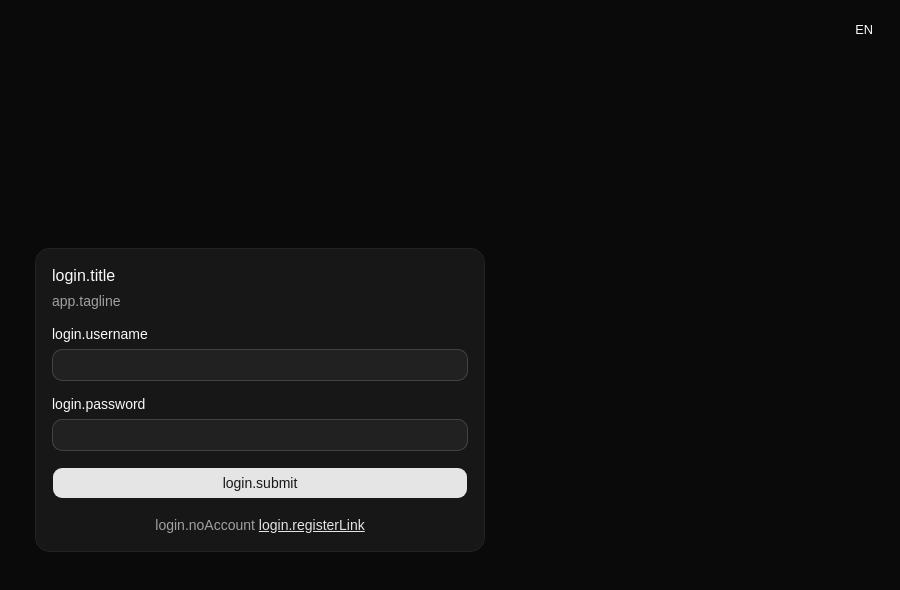
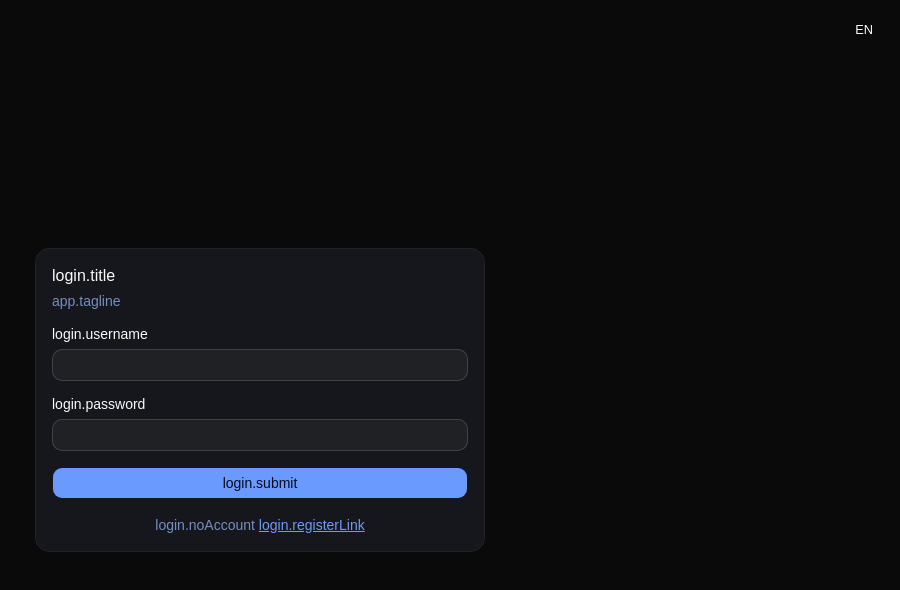
Before and after one commit to VitekHub/cipher-note, a React (Vite) app: page /login in a window 1280 px wide. Shown: the top 590 px of the page, without its empty margins (380-1280 px from the left). Built offline with nearby package versions, Linux system fonts and the light colour scheme; no server answers; what i18next-resources-to-backend would draw is missing.

Commit message:
feat: inject indigo-violet chroma into color system and add text-balance to heading

```diff
--- a/src/app/styles/globals.css
+++ b/src/app/styles/globals.css
@@ -55,66 +55,66 @@
   --card-foreground: oklch(0.145 0 0);
   --popover: oklch(1 0 0);
   --popover-foreground: oklch(0.145 0 0);
-  --primary: oklch(0.205 0 0);
+  --primary: oklch(0.4 0.16 264);
   --primary-foreground: oklch(0.985 0 0);
-  --secondary: oklch(0.97 0 0);
-  --secondary-foreground: oklch(0.205 0 0);
-  --muted: oklch(0.97 0 0);
-  --muted-foreground: oklch(0.556 0 0);
-  --accent: oklch(0.97 0 0);
-  --accent-foreground: oklch(0.205 0 0);
+  --secondary: oklch(0.97 0.005 264);
+  --secondary-foreground: oklch(0.25 0.12 264);
+  --muted: oklch(0.96 0.008 264);
+  --muted-foreground: oklch(0.5 0.08 264);
+  --accent: oklch(0.96 0.01 264);
+  --accent-foreground: oklch(0.25 0.12 264);
   --destructive: oklch(0.577 0.245 27.325);
   --border: oklch(0.922 0 0);
   --input: oklch(0.922 0 0);
-  --ring: oklch(0.708 0 0);
-  --chart-1: oklch(0.87 0 0);
-  --chart-2: oklch(0.556 0 0);
-  --chart-3: oklch(0.439 0 0);
-  --chart-4: oklch(0.371 0 0);
-  --chart-5: oklch(0.269 0 0);
+  --ring: oklch(0.55 0.14 264);
+  --chart-1: oklch(0.55 0.16 264);
+  --chart-2: oklch(0.55 0.14 300);
+  --chart-3: oklch(0.6 0.14 190);
+  --chart-4: oklch(0.6 0.14 150);
+  --chart-5: oklch(0.65 0.15 70);
   --radius: 0.625rem;
-  --sidebar: oklch(0.985 0 0);
+  --sidebar: oklch(0.985 0.005 264);
   --sidebar-foreground: oklch(0.145 0 0);
-  --sidebar-primary: oklch(0.205 0 0);
+  --sidebar-primary: oklch(0.4 0.16 264);
   --sidebar-primary-foreground: oklch(0.985 0 0);
-  --sidebar-accent: oklch(0.97 0 0);
-  --sidebar-accent-foreground: oklch(0.205 0 0);
+  --sidebar-accent: oklch(0.96 0.01 264);
+  --sidebar-accent-foreground: oklch(0.25 0.12 264);
   --sidebar-border: oklch(0.922 0 0);
-  --sidebar-ring: oklch(0.708 0 0);
+  --sidebar-ring: oklch(0.55 0.14 264);
 }
 
 .dark {
   --background: oklch(0.145 0 0);
   --foreground: oklch(0.985 0 0);
-  --card: oklch(0.205 0 0);
+  --card: oklch(0.205 0.01 264);
   --card-foreground: oklch(0.985 0 0);
-  --popover: oklch(0.205 0 0);
+  --popover: oklch(0.205 0.01 264);
   --popover-foreground: oklch(0.985 0 0);
-  --primary: oklch(0.922 0 0);
-  --primary-foreground: oklch(0.205 0 0);
-  --secondary: oklch(0.269 0 0);
+  --primary: oklch(0.7 0.16 264);
+  --primary-foreground: oklch(0.15 0.04 264);
+  --secondary: oklch(0.269 0.03 264);
   --secondary-foreground: oklch(0.985 0 0);
-  --muted: oklch(0.269 0 0);
-  --muted-foreground: oklch(0.708 0 0);
-  --accent: oklch(0.269 0 0);
+  --muted: oklch(0.269 0.02 264);
+  --muted-foreground: oklch(0.65 0.08 264);
+  --accent: oklch(0.269 0.03 264);
   --accent-foreground: oklch(0.985 0 0);
   --destructive: oklch(0.704 0.191 22.216);
   --border: oklch(1 0 0 / 10%);
   --input: oklch(1 0 0 / 15%);
-  --ring: oklch(0.556 0 0);
-  --chart-1: oklch(0.87 0 0);
-  --chart-2: oklch(0.556 0 0);
-  --chart-3: oklch(0.439 0 0);
-  --chart-4: oklch(0.371 0 0);
-  --chart-5: oklch(0.269 0 0);
-  --sidebar: oklch(0.205 0 0);
+  --ring: oklch(0.55 0.15 264);
+  --chart-1: oklch(0.7 0.16 264);
+  --chart-2: oklch(0.7 0.14 300);
+  --chart-3: oklch(0.7 0.14 190);
+  --chart-4: oklch(0.65 0.14 150);
+  --chart-5: oklch(0.75 0.15 70);
+  --sidebar: oklch(0.205 0.02 264);
   --sidebar-foreground: oklch(0.985 0 0);
   --sidebar-primary: oklch(0.488 0.243 264.376);
   --sidebar-primary-foreground: oklch(0.985 0 0);
-  --sidebar-accent: oklch(0.269 0 0);
+  --sidebar-accent: oklch(0.269 0.03 264);
   --sidebar-accent-foreground: oklch(0.985 0 0);
   --sidebar-border: oklch(1 0 0 / 10%);
-  --sidebar-ring: oklch(0.556 0 0);
+  --sidebar-ring: oklch(0.55 0.15 264);
 }
 
 @layer base {
--- a/src/features/fields/ui/DashboardPage.tsx
+++ b/src/features/fields/ui/DashboardPage.tsx
@@ -27,7 +27,7 @@ function DashboardPage() {
 
   return (
     <div className="space-y-6">
-      <h1 className="text-2xl font-bold">{t('nav.dashboard')}</h1>
+      <h1 className="text-2xl font-bold text-balance">{t('nav.dashboard')}</h1>
       <div className="grid gap-4 *:min-w-0 sm:grid-cols-2 lg:grid-cols-3">
         {FIELD_NAMES.map((fieldName) => (
           <FieldCard key={fieldName} fieldName={fieldName} isLocked={isVaultLocked}>
```
